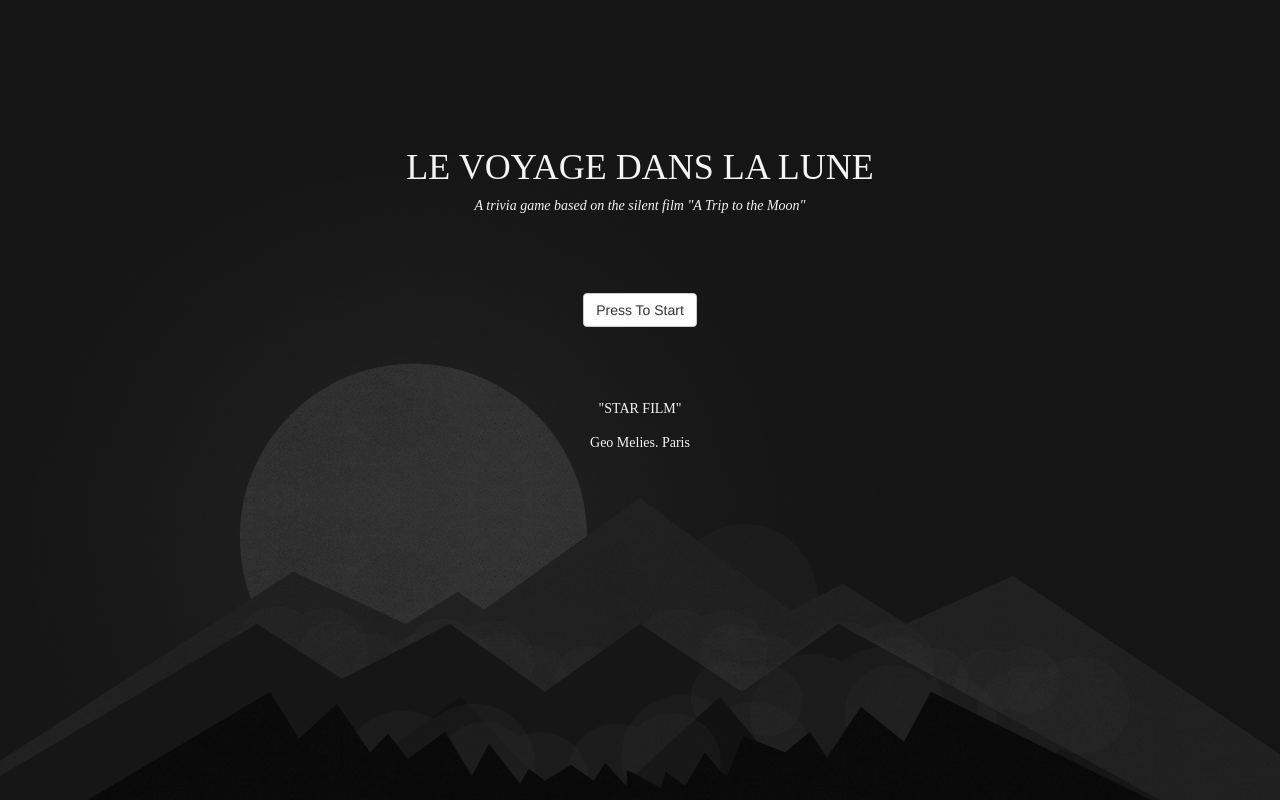
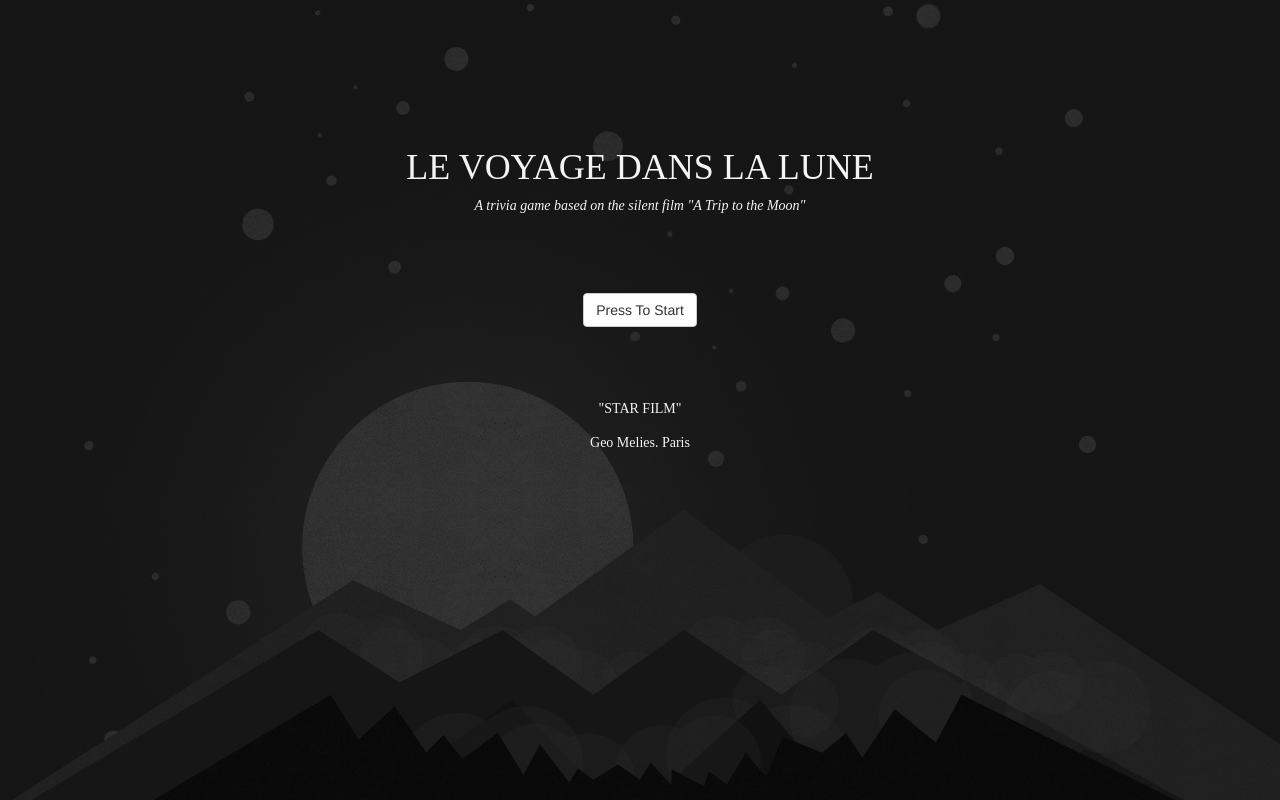
Before and after one commit to robbethencourt/TriviaGame, a PHP site: page / in a window 1280 px wide. Run offline with PHP 8.4, Linux system fonts and the light colour scheme; some web fonts are replaced.

Commit message:
Updated the animated background so that's it's now one large image

```diff
--- a/assets/css/style.css
+++ b/assets/css/style.css
@@ -113,12 +113,13 @@ p {
 }
 
 	#animated-bg {
-		height: 7000px;
+		height: 5000px;
 		width: 100%;
 		position: absolute;
 		bottom: 0px;
 		overflow: hidden;
 		background: #575757;
+		background: #575757 url(../images/animated-bg.jpg) no-repeat bottom center;
 	}
 
 		.b-and-w {
--- a/index.html
+++ b/index.html
@@ -63,10 +63,12 @@
 
 	<!-- animated background -->
 	<div id="animated-bg-container">
-		<div id="animated-bg">
+		<div id="animated-bg" class="b-and-w">
+		<!--
 			<div id="triangulated" class="b-and-w"></div>
 			<div id="moon-landing" class="b-and-w"></div>
 			<div id="mountains-sky" class="b-and-w"></div>
+		-->
 		</div>
 	</div>
 
```
Also changed, not shown: assets/images/animated-bg.jpg (added).
